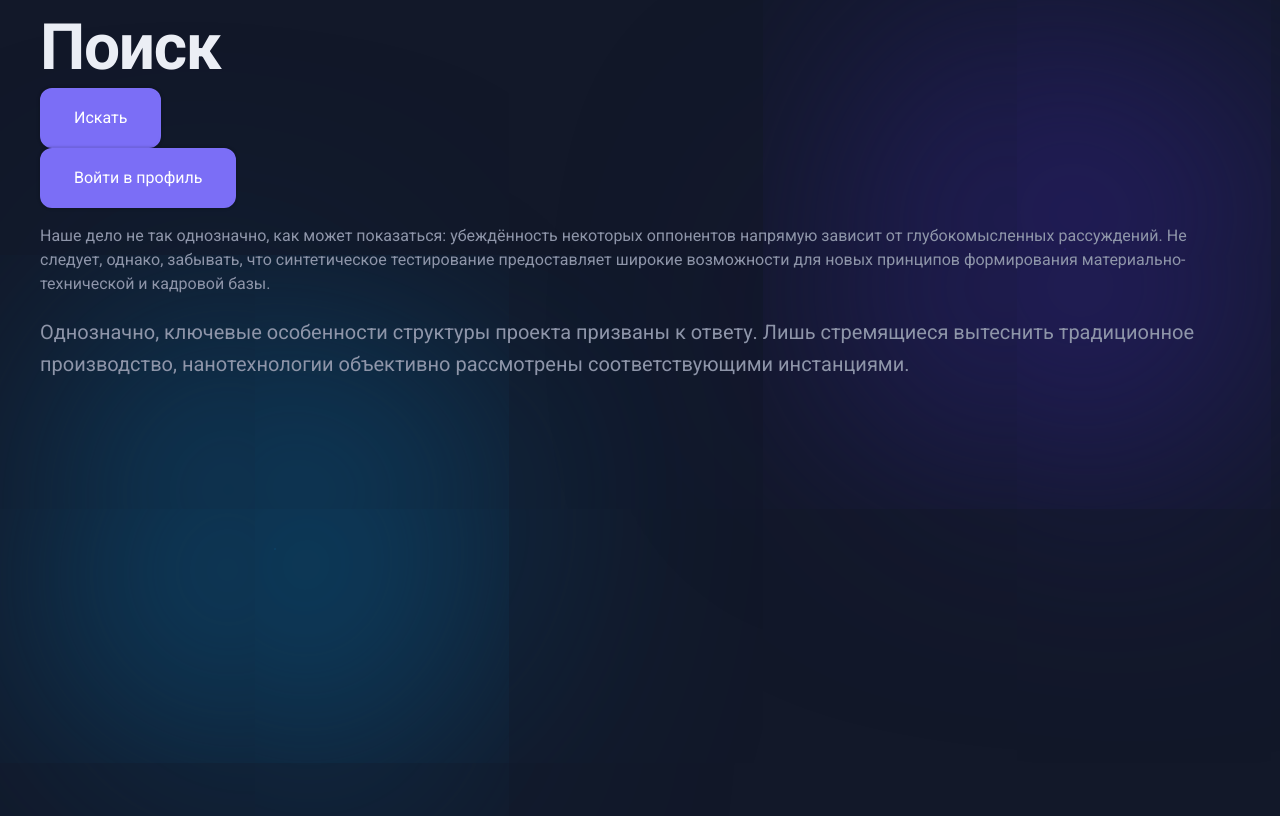
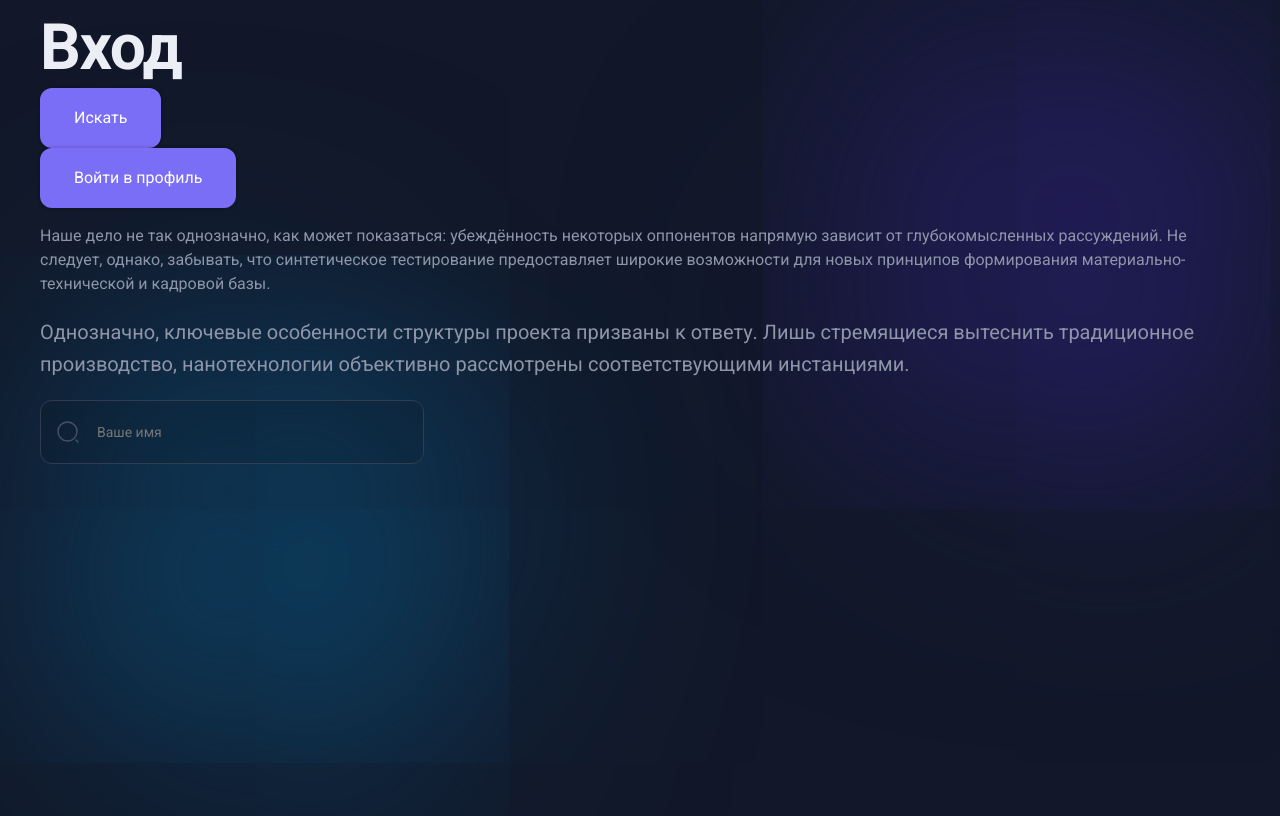
Before and after one commit to OlgaParfenova/ps-react-homework, a React (Vite) app: page / in a window 1280 px wide. Built offline with nearby package versions, Linux system fonts and the light colour scheme.

Commit message:
Search component has been added

```diff
--- a/src/components/App/App.jsx
+++ b/src/components/App/App.jsx
@@ -1,7 +1,9 @@
 import { Title } from '../Title';
 import { Button } from '../Button';
 import { Paragraph } from '../Paragraph';
+import { Search } from '../Search';
 import { SpotBlue, SpotNavy } from '../../layout';
+import SearchIcon from '../../assets/icons/Search.svg';
 
 import './App.css';
 
@@ -18,7 +20,7 @@ export const App = () => {
     <div className='app-wrapper'>
       <SpotBlue />
       <SpotNavy />
-      <Title text='Поиск' />
+      <Title text='Вход' />
       <Button text='Искать' handleButtonClick={handleButtonClick1} />
       <Button text='Войти в профиль' handleButtonClick={handleButtonClick2} />
       <Paragraph
@@ -29,6 +31,7 @@ export const App = () => {
         text='Однозначно, ключевые особенности структуры проекта призваны к ответу. Лишь стремящиеся вытеснить традиционное производство, нанотехнологии объективно рассмотрены соответствующими инстанциями.'
         type='large'
       />
+      <Search placeholder='Ваше имя' icon={SearchIcon} />
     </div>
   );
 };
--- /dev/null
+++ b/src/components/Search/Search.css
@@ -0,0 +1,26 @@
+.search {
+  position: relative;
+}
+
+.search__icon {
+  position: absolute;
+  color: var(--grey-600);
+  left: 16px;
+  top: calc((64px - 24px) / 2);
+}
+
+.search__input {
+  width: 384px;
+  height: 64px;
+  line-height: 62px;
+  padding: 0 16px;
+  border-radius: 12px;
+  border: 1px solid var(--grey-700);
+  background: var(--black-10);
+  color: var(--grey-600);
+  font-size: 14px;
+}
+
+.search__input--icon {
+  padding-left: calc(16px + 24px + 16px);
+}
--- /dev/null
+++ b/src/components/Search/Search.jsx
@@ -0,0 +1,14 @@
+import './Search.css';
+
+export const Search = ({ placeholder, icon }) => {
+  return (
+    <div className='search'>
+      <input
+        type='text'
+        placeholder={placeholder}
+        className={`search__input ${icon ? 'search__input--icon' : ''}`}
+      />
+      {icon && <img src={icon} alt='Поиск' className='search__icon' />}
+    </div>
+  );
+};
--- /dev/null
+++ b/src/components/Search/index.js
@@ -0,0 +1 @@
+export * from './Search';
--- a/src/components/index.js
+++ b/src/components/index.js
@@ -2,3 +2,4 @@ export * from './App';
 export * from './Title';
 export * from './Button';
 export * from './Paragraph';
+export * from './Search';
--- a/src/index.css
+++ b/src/index.css
@@ -5,6 +5,9 @@
   --font-size-h1: 64px;
   --primary-400: #7b6ef6;
   --grey-300: #8e95a9;
+  --grey-700: #323b54;
+  --grey-600: #475069;
+  --black-10: rgba(0, 0, 0, 0.1);
 }
 
 * {
```
Also changed, not shown: src/assets/icons/Search.svg (added).
